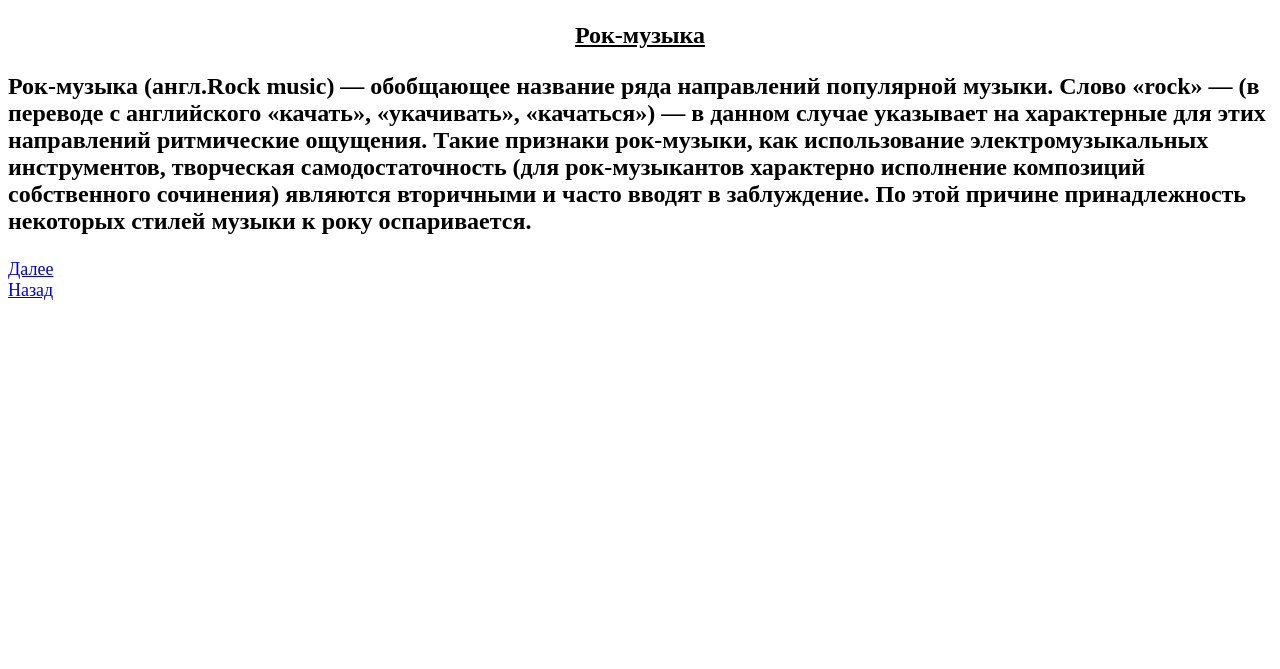
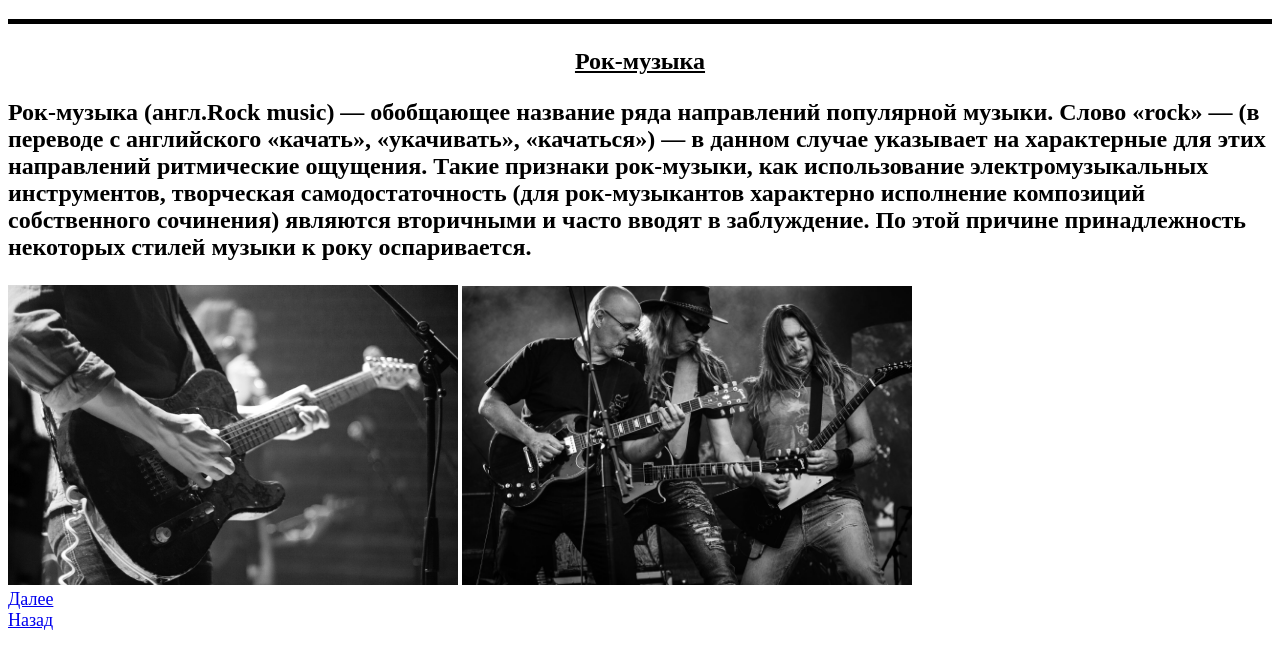
Before and after one commit to Onic18/First-site, a plain HTML site: page Rock.html in a window 1280 px wide. Shown: the part 47-716 px from the top of the page. Drawn offline with Linux system fonts and the light colour scheme.

Commit message:
Add files via upload

```diff
--- a/Rock.html
+++ b/Rock.html
@@ -3,15 +3,16 @@
 <title> Рок-музыка </title>
 </head>
 <h1><a href="index.html"> На главную </a><br></h1>
+<hr size="5" color="black">
 <body>
 <h2> <p align="center"> <ins>Рок-музыка<ins> </p> </h1>
 
 <font size="5"><b><p again="center"> Рок-музыка (англ.Rock music) — обобщающее название ряда направлений популярной музыки. Слово «rock» — (в переводе с английского «качать», «укачивать», «качаться») — в данном случае указывает на характерные для этих направлений ритмические ощущения. Такие признаки рок-музыки, как использование электромузыкальных инструментов, творческая самодостаточность (для рок-музыкантов характерно исполнение композиций собственного сочинения) являются вторичными и часто вводят в заблуждение. По этой причине принадлежность некоторых стилей музыки к року оспаривается.</p></b></font>
-
+<img src="images/rock.jpg" width="450"> <img src="images/rock1.jpg" width="450">
 </body>
 
 
-<font size="4"><a href="Pop.html"> Далее </a><br>
+<br><font size="4"><a href="Pop.html"> Далее </a><br>
 <a href="index.html"> Назад </a><br></font>
 
 
```
Also changed, not shown: images/bluse.jpg (added), images/dabstep.jpg (added), images/hause.jpg (added), images/jazz.jpg (added), images/jazz1.jpg (added), images/pop.jpg (added), images/rap.jpg (added), images/rap1.jpg (added), images/rock.jpg (added), images/rock1.jpg (added), 2 other files.
